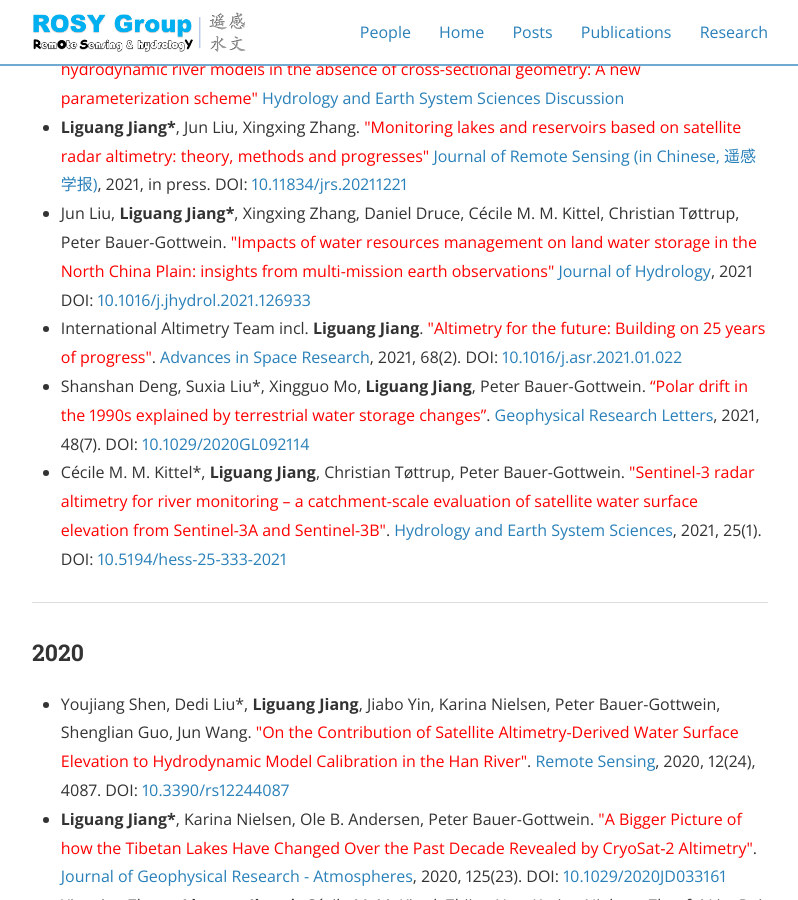
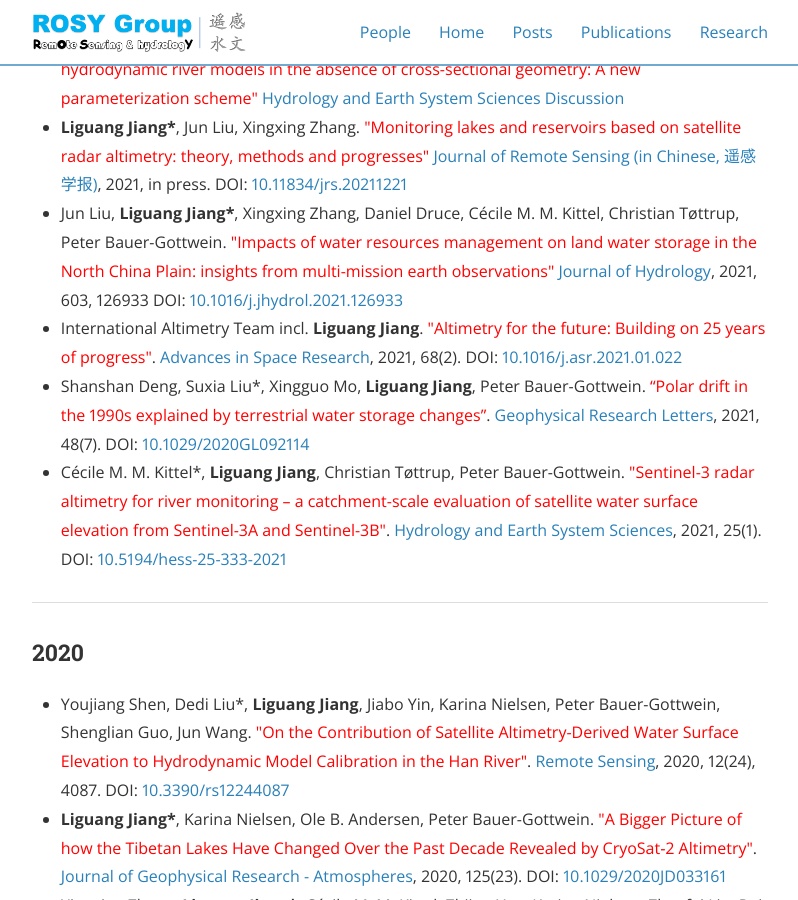
Before and after one commit to 12530/rshydro, a Jekyll site: the page built from publications.md, in a window 1280 px wide and 900 px high, scrolled down 492 px. Shown: the whole window, without its empty margins (240-1038 px from the left). Built offline with Jekyll 4.4.1, drawn with Linux system fonts in a browser that asks for light colours; nearby versions of some CDN libraries.

Commit message:
Update publications.md

```diff
--- a/publications.md
+++ b/publications.md
@@ -12,7 +12,7 @@ main_nav: true
 <ul>
   <li><b>Liguang Jiang*</b>, Silja Westphal Christensen, and Peter Bauer-Gottwein. <font color="red"> "Calibrating 1D hydrodynamic river models in the absence of cross-sectional geometry: A new parameterization scheme" </font> <a href="https://hess.copernicus.org/preprints/hess-2021-210/"> Hydrology and Earth System Sciences Discussion </a></li>
   <li><b>Liguang Jiang*</b>, Jun Liu, Xingxing Zhang. <font color="red"> "Monitoring lakes and reservoirs based on satellite radar altimetry: theory, methods and progresses" </font> <a href="http://www.jors.cn/jrs/ch/reader/view_abstract.aspx?doi=10.11834/jrs.20211221"> Journal of Remote Sensing (in Chinese, 遥感学报)</a>, 2021, in press. DOI: <a href="http://www.jors.cn/jrs/ch/reader/view_abstract.aspx?doi=10.11834/jrs.20211221">10.11834/jrs.20211221</a></li>
-  <li>Jun Liu, <b>Liguang Jiang*</b>, Xingxing Zhang, Daniel Druce, Cécile M. M. Kittel,  Christian Tøttrup, Peter Bauer-Gottwein. <font color="red"> "Impacts of water resources management on land water storage in the North China Plain: insights from multi-mission earth observations" </font> <a href="https://www.sciencedirect.com/science/article/pii/S0022169421009835"> Journal of Hydrology</a>, 2021 DOI: <a href="https://doi.org/10.1016/j.jhydrol.2021.126933">10.1016/j.jhydrol.2021.126933</a></li>
+  <li>Jun Liu, <b>Liguang Jiang*</b>, Xingxing Zhang, Daniel Druce, Cécile M. M. Kittel,  Christian Tøttrup, Peter Bauer-Gottwein. <font color="red"> "Impacts of water resources management on land water storage in the North China Plain: insights from multi-mission earth observations" </font> <a href="https://www.sciencedirect.com/science/article/pii/S0022169421009835"> Journal of Hydrology</a>, 2021, 603, 126933 DOI: <a href="https://doi.org/10.1016/j.jhydrol.2021.126933">10.1016/j.jhydrol.2021.126933</a></li>
   <li>International Altimetry Team incl. <b>Liguang Jiang</b>. <font color="red">"Altimetry for the future: Building on 25 years of progress"</font>. <a href="https://www.sciencedirect.com/science/article/pii/S0273117721000594?via%3Dihub"> Advances in Space Research</a>, 2021, 68(2). DOI: <a href="https://doi.org/10.1016/j.asr.2021.01.022">10.1016/j.asr.2021.01.022</a></li>
   <li>Shanshan Deng, Suxia Liu*, Xingguo Mo, <b>Liguang Jiang</b>, Peter Bauer-Gottwein. <font color="red">“Polar drift in the 1990s explained by terrestrial water storage changes”</font>. <a href="https://agupubs.onlinelibrary.wiley.com/doi/10.1029/2020GL092114">Geophysical Research Letters</a>, 2021, 48(7). DOI: <a href="https://doi.org/10.1029/2020GL092114">10.1029/2020GL092114</a></li>
   <li>Cécile M. M. Kittel*, <b>Liguang Jiang</b>, Christian Tøttrup, Peter Bauer-Gottwein. <font color="red">"Sentinel-3 radar altimetry for river monitoring – a catchment-scale evaluation of satellite water surface elevation from Sentinel-3A and Sentinel-3B"</font>. <a href="https://hess.copernicus.org/articles/25/333/2021/"> Hydrology and Earth System Sciences</a>, 2021, 25(1). DOI: <a href="https://doi.org/10.5194/hess-25-333-2021">10.5194/hess-25-333-2021</a></li>
```
